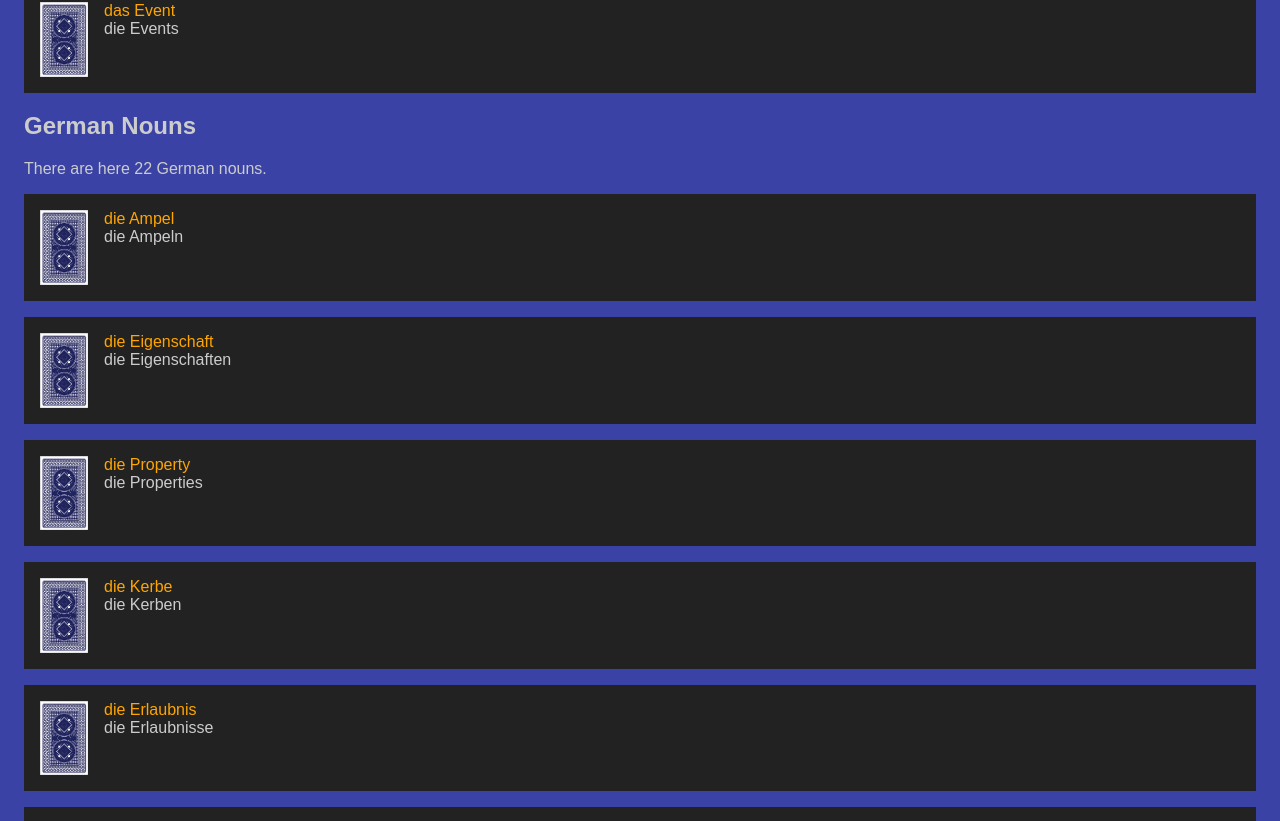
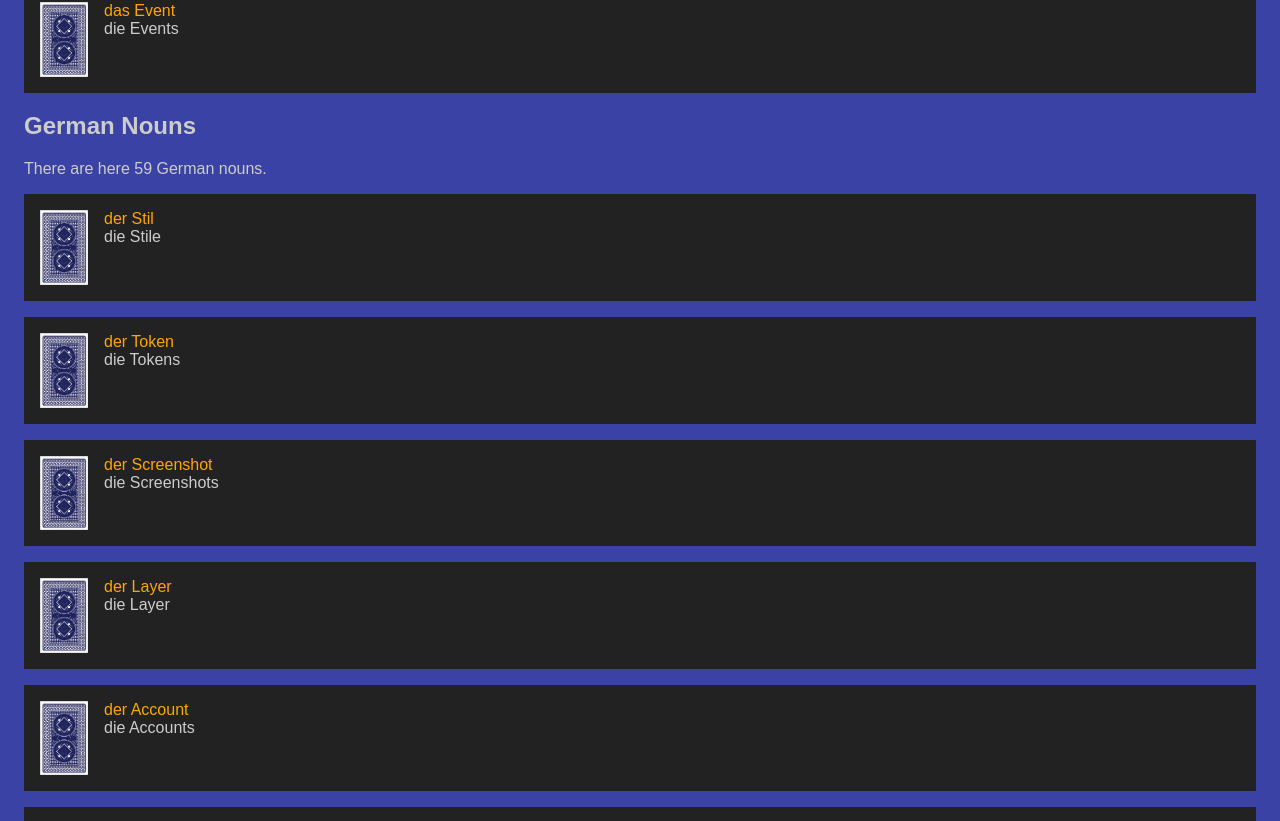
Before and after one commit to Scientific-Research/reactBasicProject1, a React (Vite) app: page / in a window 1280 px wide. Shown: the part 5570-6391 px from the top of the page. Built offline with nearby package versions, Linux system fonts and the light colour scheme.

Commit message:
der und die raw changed

```diff
--- a/src/App.jsx
+++ b/src/App.jsx
@@ -6,8 +6,8 @@ function App() {
     <div className="App">
       <h1>Test Site</h1>
       <GermanNouns article="das" />
+      <GermanNouns article="der" />
       <GermanNouns article="die" />
-      <GermanNouns article="der" />
     </div>
   );
 }
```
